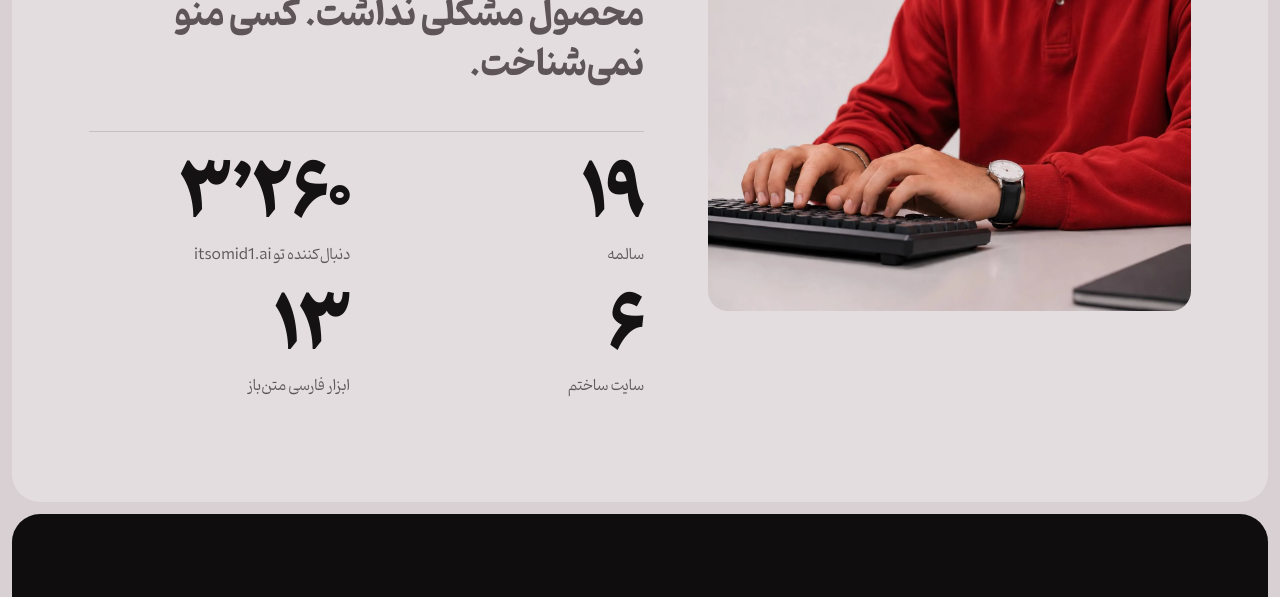
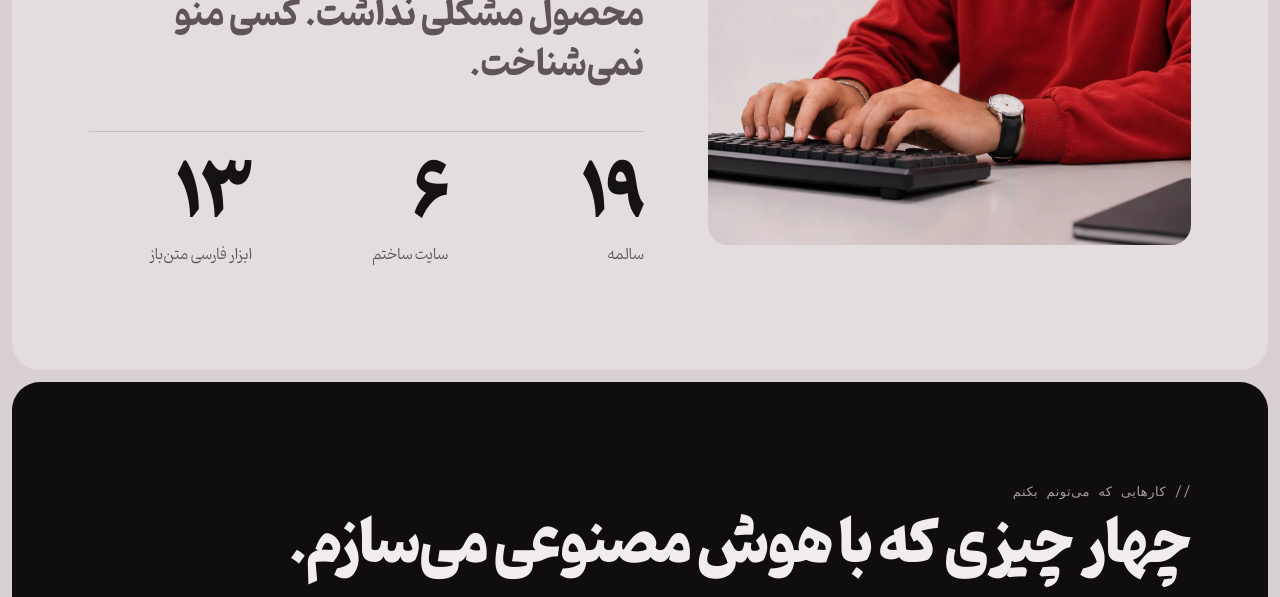
Before and after one commit to omidkhavari1708-pixel/omidtalks, a plain HTML site: page index.html in a window 1280 px wide. Shown: the part 1060-1657 px from the top of the page. Drawn offline with Linux system fonts and the light colour scheme.

Commit message:
Remove follower count from the about stats
Co-Authored-By: Claude Opus 5.5 <noreply@anthropic.com>

```diff
--- a/css/v2.css
+++ b/css/v2.css
@@ -69,7 +69,7 @@ html[dir=ltr] .btn.solid:hover i{transform:scaleX(-1) translateX(-3px)}
 .about figure img,.contact figure img{width:100%;border-radius:20px;aspect-ratio:4/3;object-fit:cover}
 .statement{font-size:clamp(24px,2.7vw,38px);line-height:1.45;font-weight:700;margin-bottom:40px}
 .statement em{font-style:normal;color:var(--mute)}
-.stats{display:grid;grid-template-columns:repeat(2,1fr);gap:28px 32px;border-top:1px solid var(--line);padding-top:32px}
+.stats{display:grid;grid-template-columns:repeat(3,1fr);gap:28px 32px;border-top:1px solid var(--line);padding-top:32px}
 .stats dt{font:800 clamp(44px,5.4vw,76px)/1 var(--fa);letter-spacing:-.02em}
 html[lang=en] .stats dt{font-family:var(--en);letter-spacing:-.05em}
 .stats dd{color:var(--mute);font-size:15px;margin-top:8px}
--- a/index.html
+++ b/index.html
@@ -55,7 +55,6 @@
     <p class="statement" data-en="Aban 1405: I left my job, built an AI agent, and sold zero. <em>The product was fine. Nobody knew me.</em>">آبان ۱۴۰۵ از کارم اومدم بیرون، یه ایجنت هوش مصنوعی ساختم و صفر فروختم. <em>محصول مشکلی نداشت. کسی منو نمی‌شناخت.</em></p>
     <dl class="stats">
       <div><dt class="num" data-to="19">۰</dt><dd data-en="years old">سالمه</dd></div>
-      <div><dt class="num" data-to="3260">۰</dt><dd data-en="followers on itsomid1.ai">دنبال‌کننده تو itsomid1.ai</dd></div>
       <div><dt class="num" data-to="6">۰</dt><dd data-en="sites built">سایت ساختم</dd></div>
       <div><dt class="num" data-to="13">۰</dt><dd data-en="open-source Persian tools">ابزار فارسی متن‌باز</dd></div>
     </dl>
```
